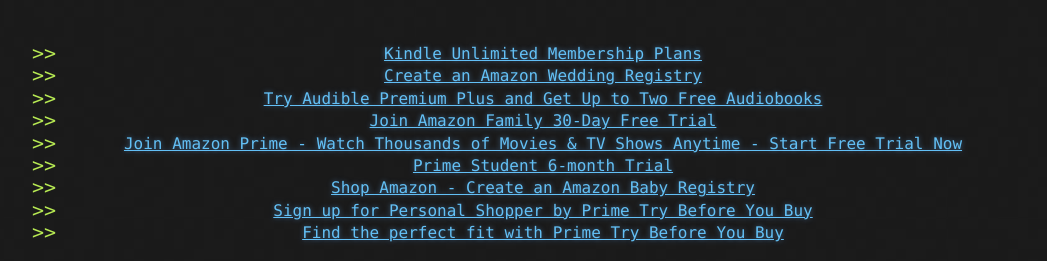
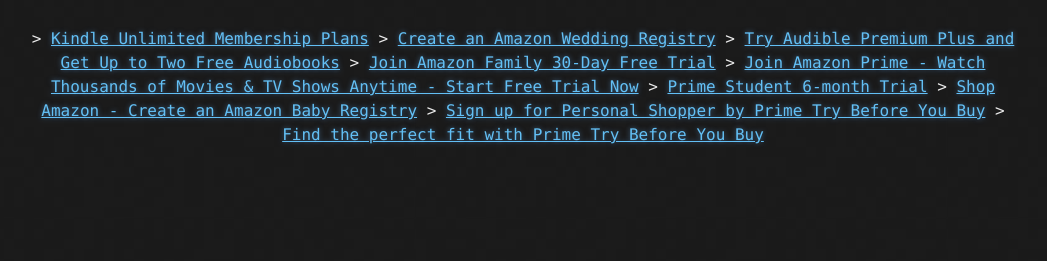
Before and after one commit to goodHunter27/serhatgiydiren.github.io, a Jekyll site: the page built from index.html, in a window 1280 px wide and 900 px high, scrolled down 739 px, cut to the strip 639-900 px from the top of the window. Shown: the whole strip, without its empty margins (117-1164 px from the left). Built offline with Jekyll 4.4.1, drawn with Linux system fonts in a browser that asks for light colours; the list of posts is cut into pages by our own code; after the commit the page ends 1525 px from its top, so only the background shows below that.

Commit message:
Update amazon_bounty.html

```diff
--- a/_includes/amazon_bounty.html
+++ b/_includes/amazon_bounty.html
@@ -14,16 +14,14 @@
 
 <div class="container">
   <div class="header-links">
-    <ul>
-      <li><a target="_blank" href="https://amzn.to/3pwYXd0">Kindle Unlimited Membership Plans</a></li>
-      <li><a target="_blank" href="https://amzn.to/3CeDNIp">Create an Amazon Wedding Registry</a></li>
-      <li><a target="_blank" href="https://amzn.to/3QWihfv">Try Audible Premium Plus and Get Up to Two Free Audiobooks</a></li>
-      <li><a target="_blank" href="https://amzn.to/3PCvwB5">Join Amazon Family 30-Day Free Trial</a></li>
-      <li><a target="_blank" href="https://amzn.to/3QS9hrR">Join Amazon Prime - Watch Thousands of Movies & TV Shows Anytime - Start Free Trial Now</a></li>
-      <li><a target="_blank" href="https://amzn.to/3QCOCby">Prime Student 6-month Trial</a></li>
-      <li><a target="_blank" href="https://amzn.to/3A1p7JG">Shop Amazon - Create an Amazon Baby Registry</a></li>
-      <li><a target="_blank" href="https://amzn.to/3wgdZHY">Sign up for Personal Shopper by Prime Try Before You Buy</a></li>
-      <li><a target="_blank" href="https://amzn.to/3QVALwJ">Find the perfect fit with Prime Try Before You Buy</a></li>
-    </ul>
+      > <a target="_blank" href="https://amzn.to/3pwYXd0">Kindle Unlimited Membership Plans</a>
+      > <a target="_blank" href="https://amzn.to/3CeDNIp">Create an Amazon Wedding Registry</a>
+      > <a target="_blank" href="https://amzn.to/3QWihfv">Try Audible Premium Plus and Get Up to Two Free Audiobooks</a>
+      > <a target="_blank" href="https://amzn.to/3PCvwB5">Join Amazon Family 30-Day Free Trial</a>
+      > <a target="_blank" href="https://amzn.to/3QS9hrR">Join Amazon Prime - Watch Thousands of Movies & TV Shows Anytime - Start Free Trial Now</a>
+      > <a target="_blank" href="https://amzn.to/3QCOCby">Prime Student 6-month Trial</a>
+      > <a target="_blank" href="https://amzn.to/3A1p7JG">Shop Amazon - Create an Amazon Baby Registry</a>
+      > <a target="_blank" href="https://amzn.to/3wgdZHY">Sign up for Personal Shopper by Prime Try Before You Buy</a>
+      > <a target="_blank" href="https://amzn.to/3QVALwJ">Find the perfect fit with Prime Try Before You Buy</a>
   </div>
 </div>
```
